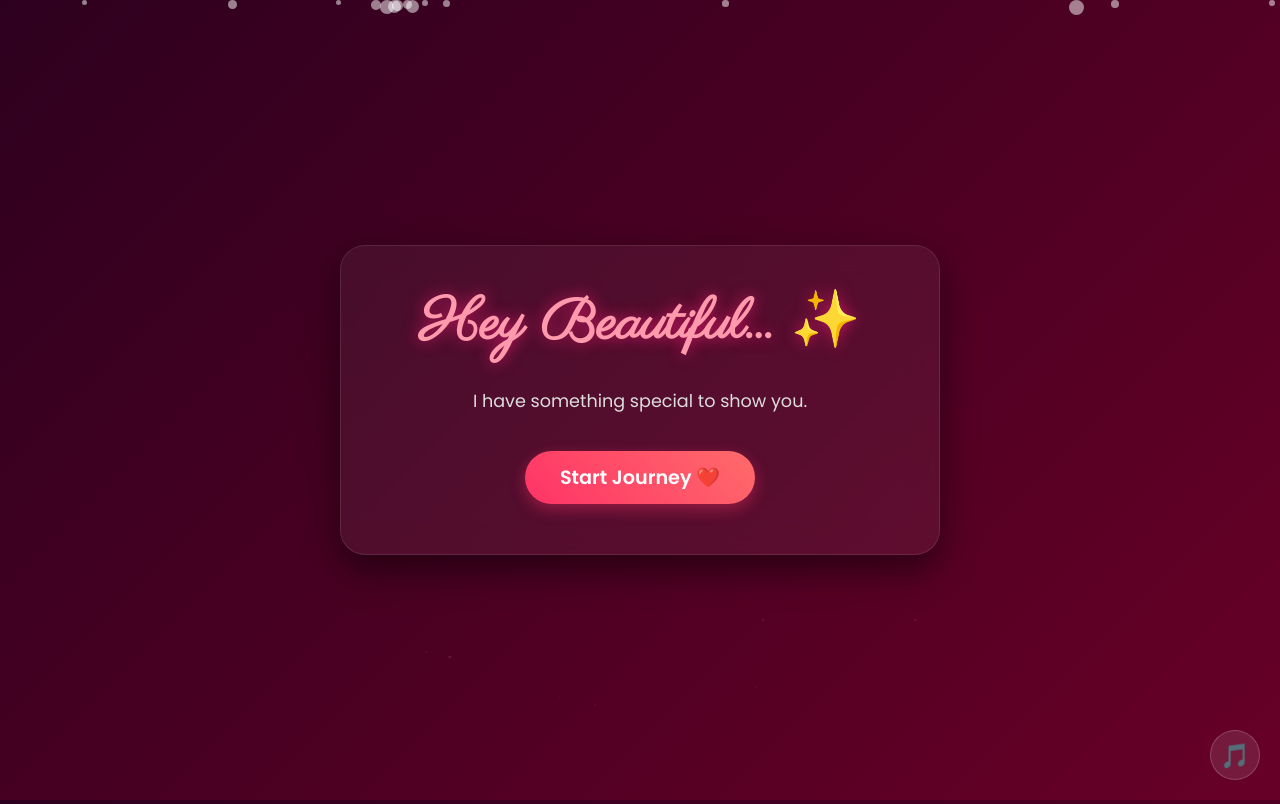
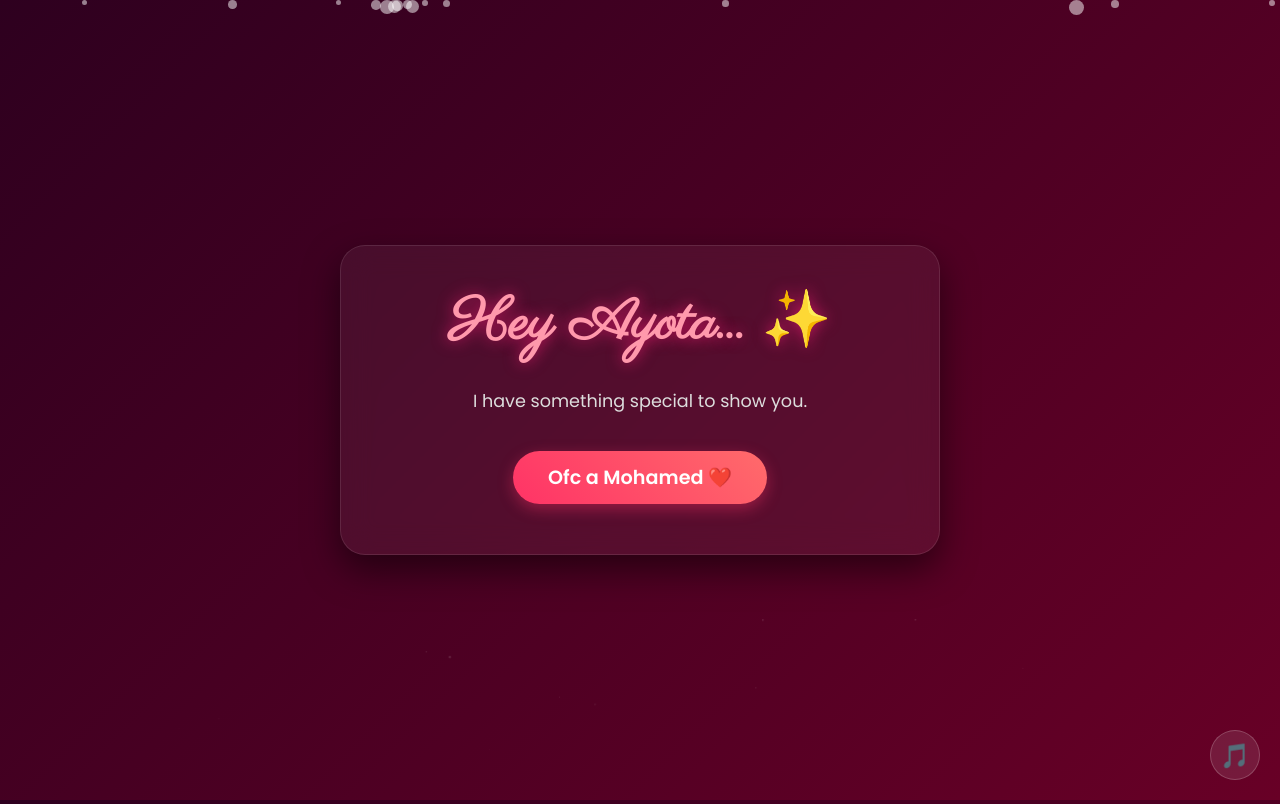
Before and after one commit to mohamedlouktam321-boop/AYA, a plain HTML site: page index.html in a window 1280 px wide. Drawn offline with Linux system fonts and the light colour scheme.

Commit message:
Update index.html

```diff
--- a/index.html
+++ b/index.html
@@ -4,7 +4,7 @@
 <head>
     <meta charset="UTF-8">
     <meta name="viewport" content="width=device-width, initial-scale=1.0">
-    <title>For My Forever Valentine 💖</title>
+    <title>For My Forever Aya 💖</title>
     <link
         href="https://fonts.googleapis.com/css2?family=Dancing+Script:wght@700&family=Parisienne&family=Poppins:wght@300;400;600&display=swap"
         rel="stylesheet">
@@ -266,9 +266,9 @@
 
     <!-- Screen 1: Intro -->
     <div class="container active" id="screen-intro">
-        <h1>Hey Beautiful... ✨</h1>
+        <h1>Hey Ayota... ✨</h1>
         <p>I have something special to show you.</p>
-        <button class="btn" onclick="nextScreen('screen-gallery')">Start Journey ❤️</button>
+        <button class="btn" onclick="nextScreen('screen-gallery')">Ofc a Mohamed ❤️</button>
     </div>
 
     <!-- Screen 2: Gallery -->
```
